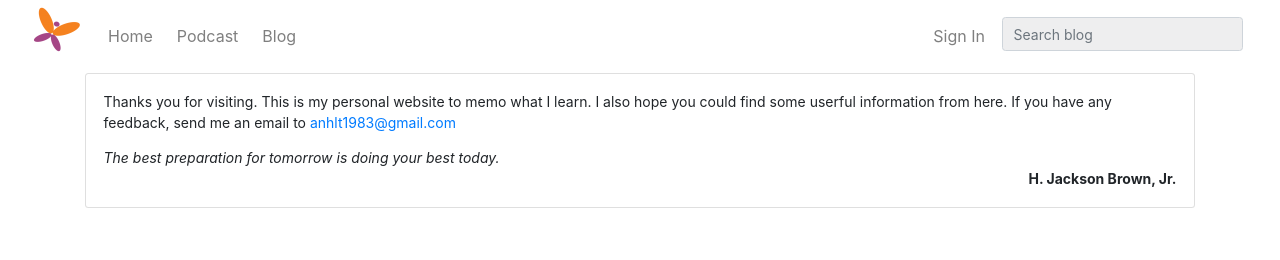
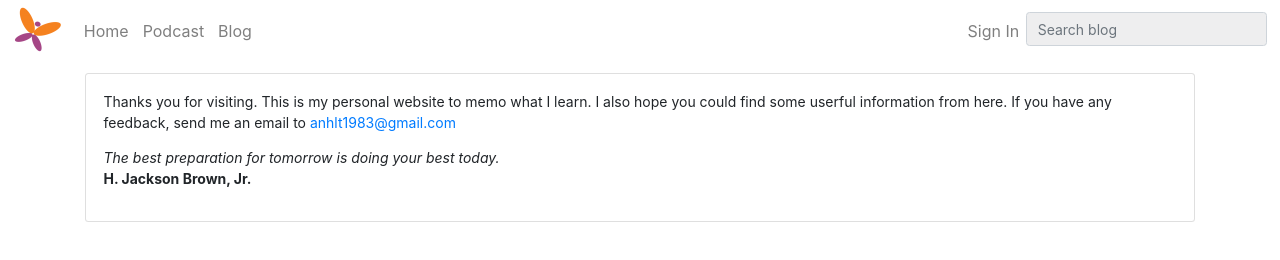
Before and after one commit to aletuan/hello-gatsby, a Gatsby site: page / in a window 1280 px wide. Built offline with nearby package versions, Linux system fonts and the light colour scheme; Gatsby itself is replaced by a stand-in of ours.

Commit message:
fix: UI improvement

```diff
--- a/src/components/banner/index.js
+++ b/src/components/banner/index.js
@@ -19,7 +19,7 @@ const Banner = () => (
                         The best preparation for tomorrow is doing your best today.
                     </em>
                     <br />
-                    <b style={{ float: `right` }}>H. Jackson Brown, Jr.</b>
+                    <b>H. Jackson Brown, Jr.</b>
                 </p>
             </CardBody>
         </Card>
--- a/src/components/navbar/index.scss
+++ b/src/components/navbar/index.scss
@@ -1,7 +1,7 @@
 .navbar {
-    max-width: 95%;
+    max-width: 98%;
     @media only screen and (max-width: 600px) {
-        max-width: 90%;
+        max-width: 91%;
     }
 
     margin: 0px auto;
@@ -14,6 +14,6 @@
     margin-left: 0px;
 
     & > * {
-        margin: 5px;
+        margin-bottom: 10px;
     }
 }
--- a/src/pages/blog.js
+++ b/src/pages/blog.js
@@ -6,7 +6,7 @@ import Layout from '../components/layout'
 export default () => (
     <Layout>
         <Container>
-            <Card style={{marginBottom: 10}} key={12}>
+            <Card>
               <CardBody>
                 <CardTitle><Link to="/">Home</Link></CardTitle>
                 <CardSubtitle style={{marginBottom: 10}}>21/12/2018</CardSubtitle>
--- a/src/pages/podcast.js
+++ b/src/pages/podcast.js
@@ -6,7 +6,7 @@ import Layout from '../components/layout'
 export default () => (
     <Layout>
         <Container>
-            <Card style={{marginBottom: 10}} key={12}>
+            <Card>
               <CardBody>
                 <CardTitle><Link to="/">Home</Link></CardTitle>
                 <CardSubtitle style={{marginBottom: 10}}>21/12/2018</CardSubtitle>
```
